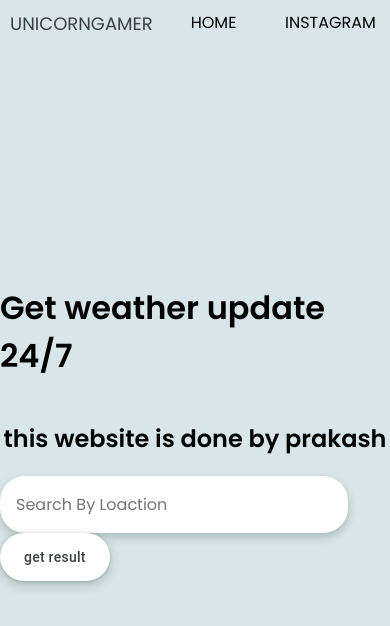
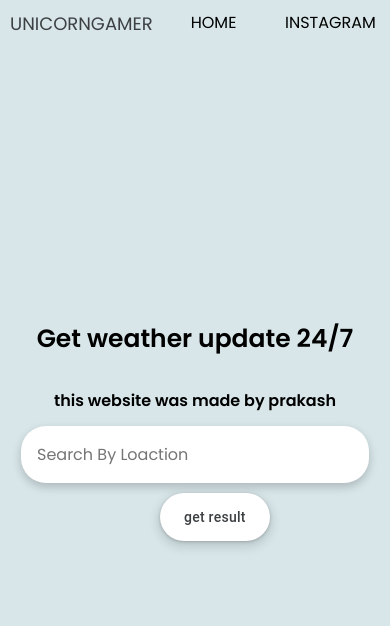
Before and after one commit to loveleypra/weather, a plain HTML site: page index.html in a window 390 px wide. Drawn offline with nearby package versions, Linux system fonts and the light colour scheme.

Commit message:
Add files via upload

```diff
--- a/index.html
+++ b/index.html
@@ -18,7 +18,7 @@
 
 <body>
     <h1> Get weather update 24/7 </h1>
-    <h2>this website is done by prakash</h2>
+    <h2>this website was made by prakash</h2>
 
         <nav class="navMenu">
           <a href="#">Home</a>
--- a/weather.css
+++ b/weather.css
@@ -25,7 +25,6 @@ body{
     align-items: center;
     min-height: 100vh;
     flex-direction: column;
-     overflow: hidden;
 
 }
 
@@ -53,6 +52,7 @@ input:focus{
     margin-bottom: 0;
     display: flex;
     align-items: center;
+
 }
 
 /* .weather img{
@@ -206,7 +206,15 @@ input:focus{
    header{
       font-size: large;
    }
-h1{
-  font-size: 2em;
+    h1{
+  font-size: 25px;
 }
+ h2{
+  font-size: medium;
+ }
+ .button{
+  display: flex;
+left: 40%;
+margin-top: 10px;
+ }
 }
```
